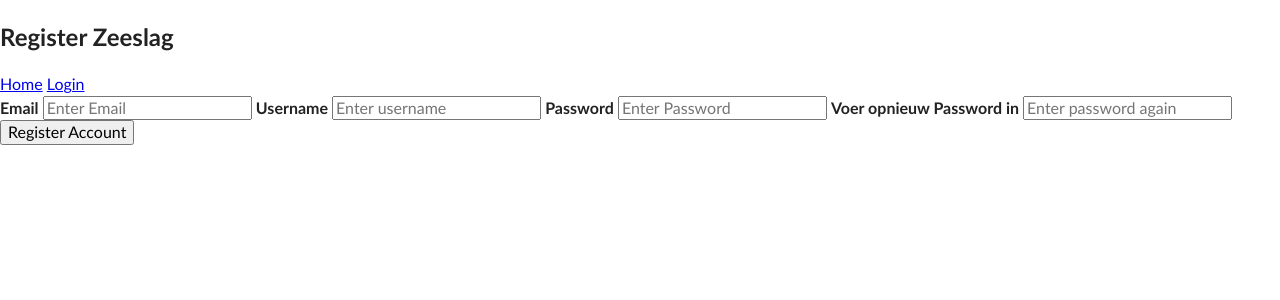
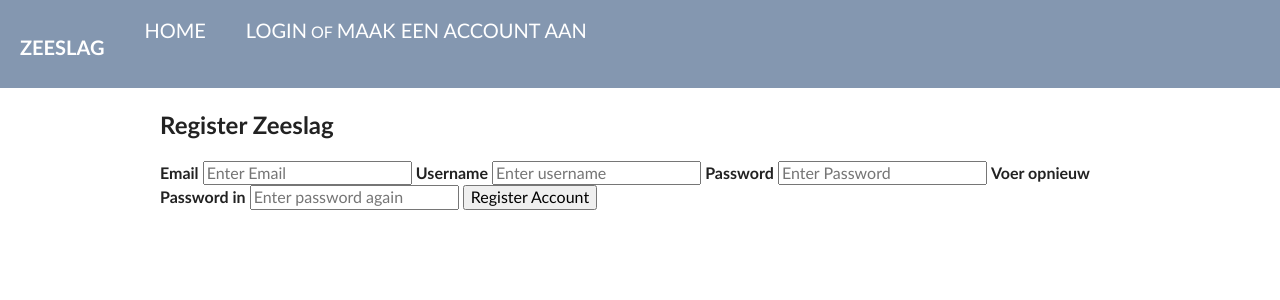
Before and after one commit to Zeeslag-online-mp/Zeeslag-Online, a PHP site: page /php/register.php in a window 1280 px wide. Shown: the top 300 px of the page. Run offline with PHP 8.4, Linux system fonts and the light colour scheme.

Commit message:
CSS register

```diff
--- a/css/main.css
+++ b/css/main.css
@@ -104,6 +104,11 @@ body {
     font-family: Calibri;
     height: 100%;
     margin: 0;
+}
+
+.container{
+    width: 960px;
+    margin: 0 auto;
 }
 
 
--- a/php/register.php
+++ b/php/register.php
@@ -12,37 +12,15 @@ if( isset($_GET['msg'])){
   echo $_GET['msg'];
 }
 
+require 'header.php';
+
 ?>
-
-<!doctype html>
-<html class="no-js" lang="">
-
-<head>
-  <meta charset="utf-8">
-  <meta http-equiv="x-ua-compatible" content="ie=edge">
-  <title></title>
-  <meta name="description" content="">
-  <meta name="viewport" content="width=device-width, initial-scale=1, shrink-to-fit=no">
-
-  <link rel="manifest" href="../site.webmanifest">
-  <link rel="apple-touch-icon" href="../icon.png">
-  <!-- Place favicon.ico in the root directory -->
-
-  <link rel="stylesheet" href="../css/normalize.css">
-  <link rel="stylesheet" href="../css/main.css">
-</head>
-
-<body>
 
 <main>
   <div class="register">
     <div class="container">
       <div class="background-register">
         <h2>Register Zeeslag</h2>
-        <nav class="navigatie.register">
-          <a href="index.html">Home</a>
-          <a href="login.php">Login</a>
-        </nav>
           <form action="logincontroller.php" method="post">
             <input type="hidden" name="type" value="register">
 
```
